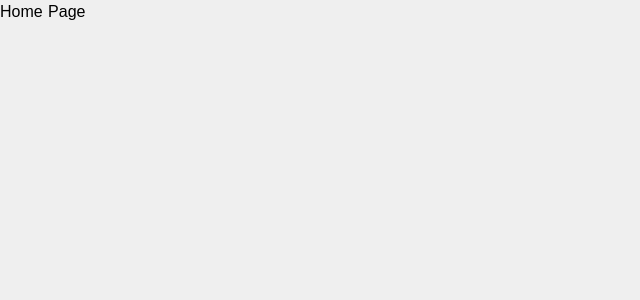
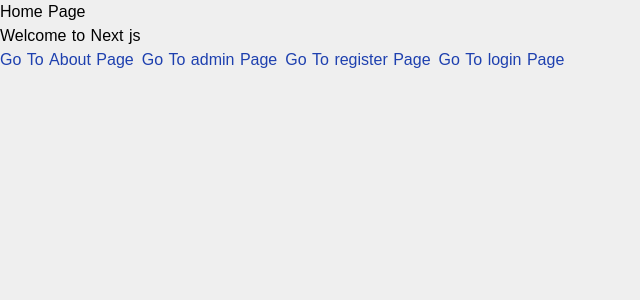
Before and after one commit to abdoBadawy74/Cloud-Hosting, a Next.js app: page / in a window 1280 px wide. Shown: the top 300 px of the page, without its empty margins (0-640 px from the left). Built offline with nearby package versions, Linux system fonts and the light colour scheme.

Commit message:
add Link component to routing

```diff
--- a/src/app/page.tsx
+++ b/src/app/page.tsx
@@ -1,9 +1,17 @@
-
+import Link from "next/link"
 
 function HomePage() {
   return (
-    <div>Home Page</div>
+    <>
+      <div>Home Page</div>
+      <p> Welcome to Next js </p>
+      <div className="flex gap-2 text-blue-800">
+      <Link href="/about" > Go To About Page </Link>
+      <Link href="/admin" > Go To admin Page </Link>
+      <Link href="/register" > Go To register Page </Link>
+      <Link href="/login" > Go To login Page </Link>
+      </div>
+    </>
   )
 }
-
 export default HomePage
--- a/src/app/register/page.tsx
+++ b/src/app/register/page.tsx
@@ -1,9 +1,5 @@
-import React from 'react'
+import React from "react";
 
 export default function RegisterPage() {
-  return (
-    <div>
-        اهلا وسهلا
-    </div>
-  )
+  return <div>Register Page</div>;
 }
```
